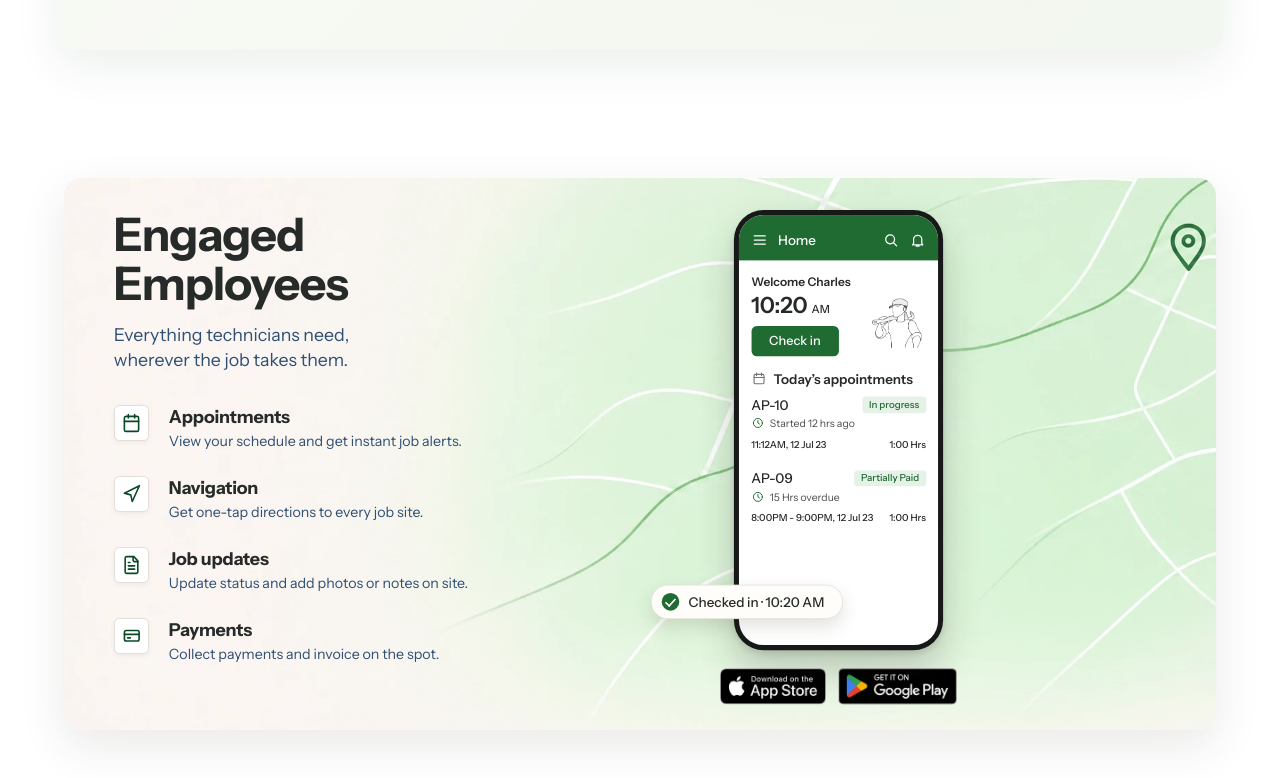
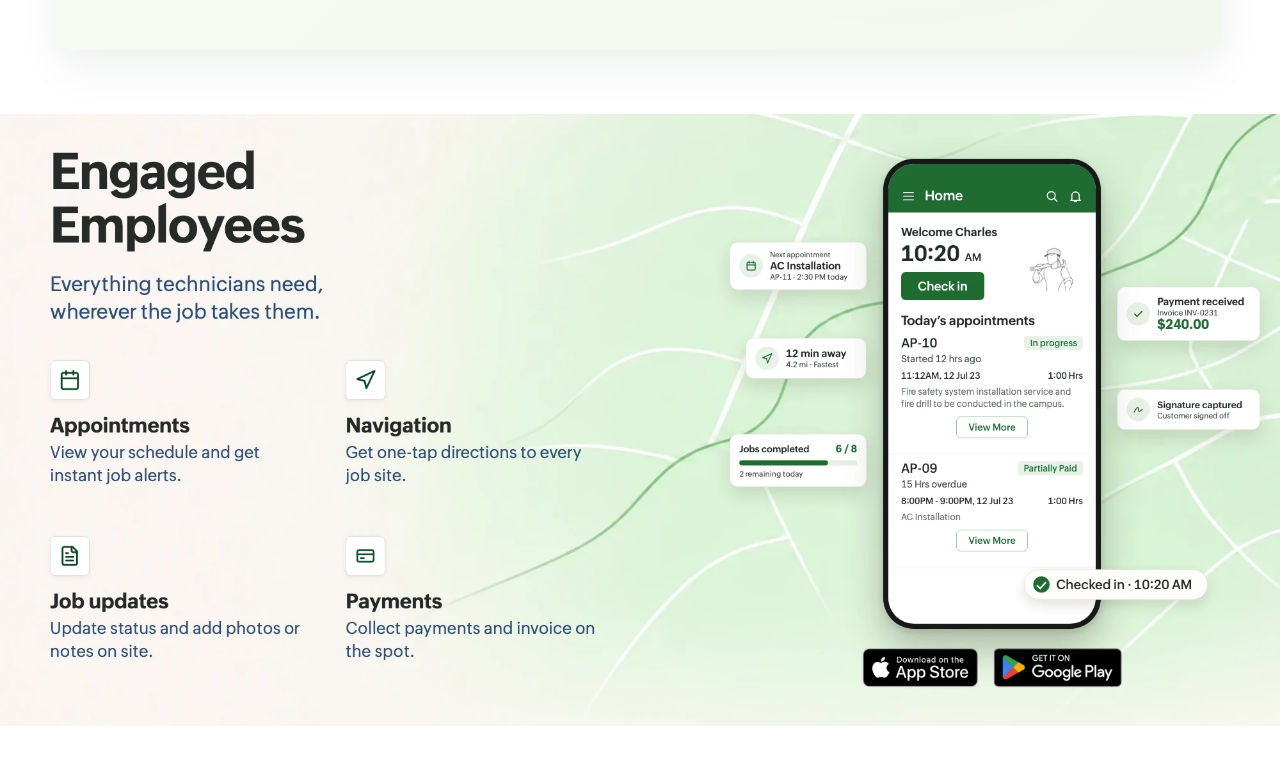
Before and after one commit to vetrip02-bit/zoho-fsm-site, a plain HTML site: page index.html in a window 1280 px wide. Shown: the part 3202-3980 px from the top of the page. Drawn offline with Linux system fonts and the light colour scheme; a web font is replaced by a local one.

Commit message:
Engaged Employees: replace section with new designed image
Co-Authored-By: Claude Sonnet 5.5 <noreply@anthropic.com>

```diff
--- a/index.html
+++ b/index.html
@@ -11,7 +11,7 @@
 <link rel="preconnect" href="https://fonts.googleapis.com">
 <link rel="preconnect" href="https://fonts.gstatic.com" crossorigin>
 <link href="https://fonts.googleapis.com/css2?family=Caveat&family=Instrument+Sans:wght@400;500;600;700&display=swap" rel="stylesheet">
-<link rel="stylesheet" href="styles.css?v=20261126a">
+<link rel="stylesheet" href="styles.css?v=20261126b">
 </head>
 <body>
 <div class="page">
@@ -341,52 +341,8 @@
 </section>
 
 <!-- Engaged Employees -->
-<section class="engaged" aria-labelledby="ee-title">
-  <div class="ee-card reveal">
-    <div class="ee-copy">
-      <h2 class="ee-title" id="ee-title">Engaged<br>Employees</h2>
-      <p class="ee-sub">Everything technicians need,<br>wherever the job takes them.</p>
-      <ul class="ee-caps">
-        <li class="ee-cap"><span class="ee-tile"><img src="assets/icon-calendar.svg" alt="" width="28" height="28"></span><span class="ee-cap__text"><span class="ee-cap__label">Appointments</span><span class="ee-cap__desc">View your schedule and get instant job alerts.</span></span></li>
-        <li class="ee-cap"><span class="ee-tile"><img src="assets/icon-navigate.svg" alt="" width="28" height="28"></span><span class="ee-cap__text"><span class="ee-cap__label">Navigation</span><span class="ee-cap__desc">Get one-tap directions to every job site.</span></span></li>
-        <li class="ee-cap"><span class="ee-tile"><img src="assets/icon-file-text-2.svg" alt="" width="28" height="28"></span><span class="ee-cap__text"><span class="ee-cap__label">Job updates</span><span class="ee-cap__desc">Update status and add photos or notes on site.</span></span></li>
-        <li class="ee-cap"><span class="ee-tile"><svg viewBox="0 0 28 28" width="28" height="28" aria-hidden="true"><rect x="3.5" y="6.5" width="21" height="15" rx="2.5"/><path d="M3.5 12h21M8 17h4"/></svg></span><span class="ee-cap__text"><span class="ee-cap__label">Payments</span><span class="ee-cap__desc">Collect payments and invoice on the spot.</span></span></li>
-      </ul>
-    </div>
-
-    <div class="ee-visual">
-      <div class="ee-fit">
-        <div class="ee-stage">
-          <!-- Primary technician phone -->
-          <section class="ee-phone ee-phone--main" aria-label="Technician home screen">
-            <div class="ee-screen">
-            <header class="ee-home__bar"><svg viewBox="0 0 24 24" aria-hidden="true"><path d="M4 6h16M4 12h16M4 18h16"/></svg><span>Home</span>
-              <svg class="ee-home__r" viewBox="0 0 24 24" aria-hidden="true"><circle cx="11" cy="11" r="6.5"/><path d="M16 16l4.5 4.5"/></svg>
-              <svg viewBox="0 0 24 24" aria-hidden="true"><path d="M6 17V11a6 6 0 0 1 12 0v6l1.5 2h-15zM10 21h4"/></svg></header>
-            <div class="ee-welcome">
-              <div>
-                <p class="ee-welcome__hi">Welcome Charles</p>
-                <p class="ee-welcome__time">10:20 <small>AM</small></p>
-                <span class="ee-checkin" aria-disabled="true">Check in</span>
-              </div>
-              <span class="ee-tech" role="img" aria-label="Illustration of a technician carrying a wrench"></span>
-            </div>
-            <h3 class="ee-today"><svg viewBox="0 0 24 24" aria-hidden="true"><rect x="4" y="5" width="16" height="15" rx="2"/><path d="M4 10h16M8 3v4M16 3v4"/></svg>Today’s appointments</h3>
-            <ul class="ee-appts">
-              <li><div class="ee-appt__top"><strong>AP-10</strong><span class="ee-pill">In progress</span></div><p class="ee-appt__s"><svg viewBox="0 0 24 24" aria-hidden="true"><circle cx="12" cy="12" r="8.5"/><path d="M12 7.5V12l3 2"/></svg>Started 12 hrs ago</p><div class="ee-appt__meta"><span>11:12AM, 12 Jul 23</span><span>1:00 Hrs</span></div></li>
-              <li><div class="ee-appt__top"><strong>AP-09</strong><span class="ee-pill">Partially Paid</span></div><p class="ee-appt__s"><svg viewBox="0 0 24 24" aria-hidden="true"><circle cx="12" cy="12" r="8.5"/><path d="M12 7.5V12l3 2"/></svg>15 Hrs overdue</p><div class="ee-appt__meta"><span>8:00PM - 9:00PM, 12 Jul 23</span><span>1:00 Hrs</span></div></li>
-            </ul>
-            </div>
-            <p class="ee-status"><span class="ee-check" aria-hidden="true"></span>Checked in · 10:20 AM</p>
-          </section>
-        </div>
-      </div>
-      <div class="ee-badges">
-        <a href="#" class="ee-badge"><img src="assets/badge-app-store.png" alt="Download on the App Store" width="119" height="41"></a>
-        <a href="#" class="ee-badge"><img src="assets/badge-google-play.png" alt="Get it on Google Play" width="133" height="41"></a>
-      </div>
-    </div>
-  </div>
+<section class="engaged engaged--image" aria-label="Engaged Employees">
+  <img class="ee-image" src="assets/engaged-employees.webp" width="2000" height="957" loading="lazy" alt="Engaged Employees: everything technicians need, wherever the job takes them. Appointments, navigation, job updates and payments in the mobile app, available on the App Store and Google Play.">
 </section>
 
 <!-- Delighted Customers -->
--- a/styles.css
+++ b/styles.css
@@ -1352,3 +1352,7 @@ a:focus-visible,button:focus-visible{outline:2px solid var(--brand-green);outlin
 
 /* ---- Engaged Employees: new map background image ---- */
 .engaged .ee-card{background:url(assets/engaged-bg.webp) right center/cover no-repeat,#faf6f2}
+
+/* ---- Engaged Employees: now a single designed image ---- */
+.engaged.engaged--image{padding:0 0 72px;background:none}
+.engaged .ee-image{display:block;width:100%;max-width:1440px;height:auto;margin:0 auto}
```
Also changed, not shown: assets/engaged-employees.webp (added).
